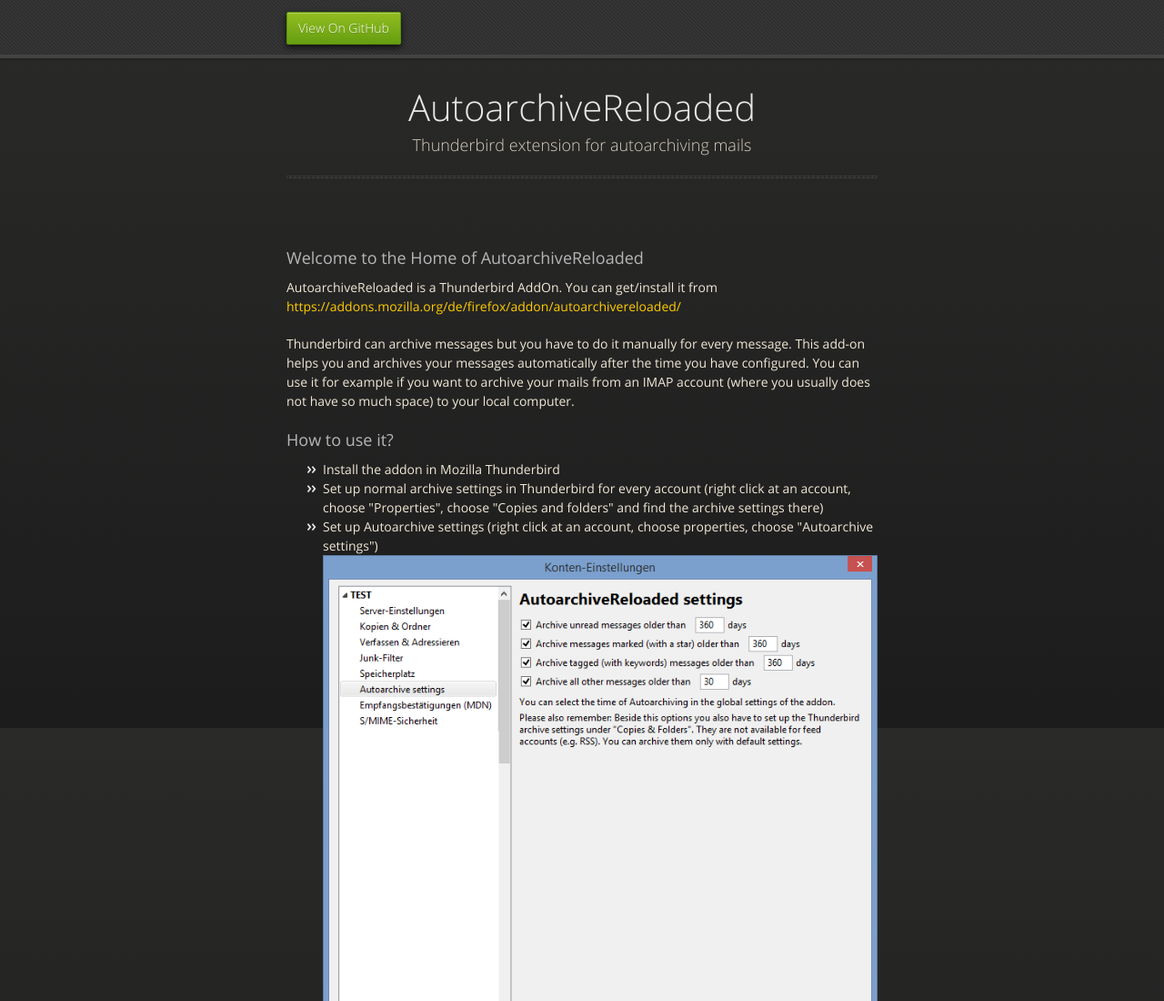
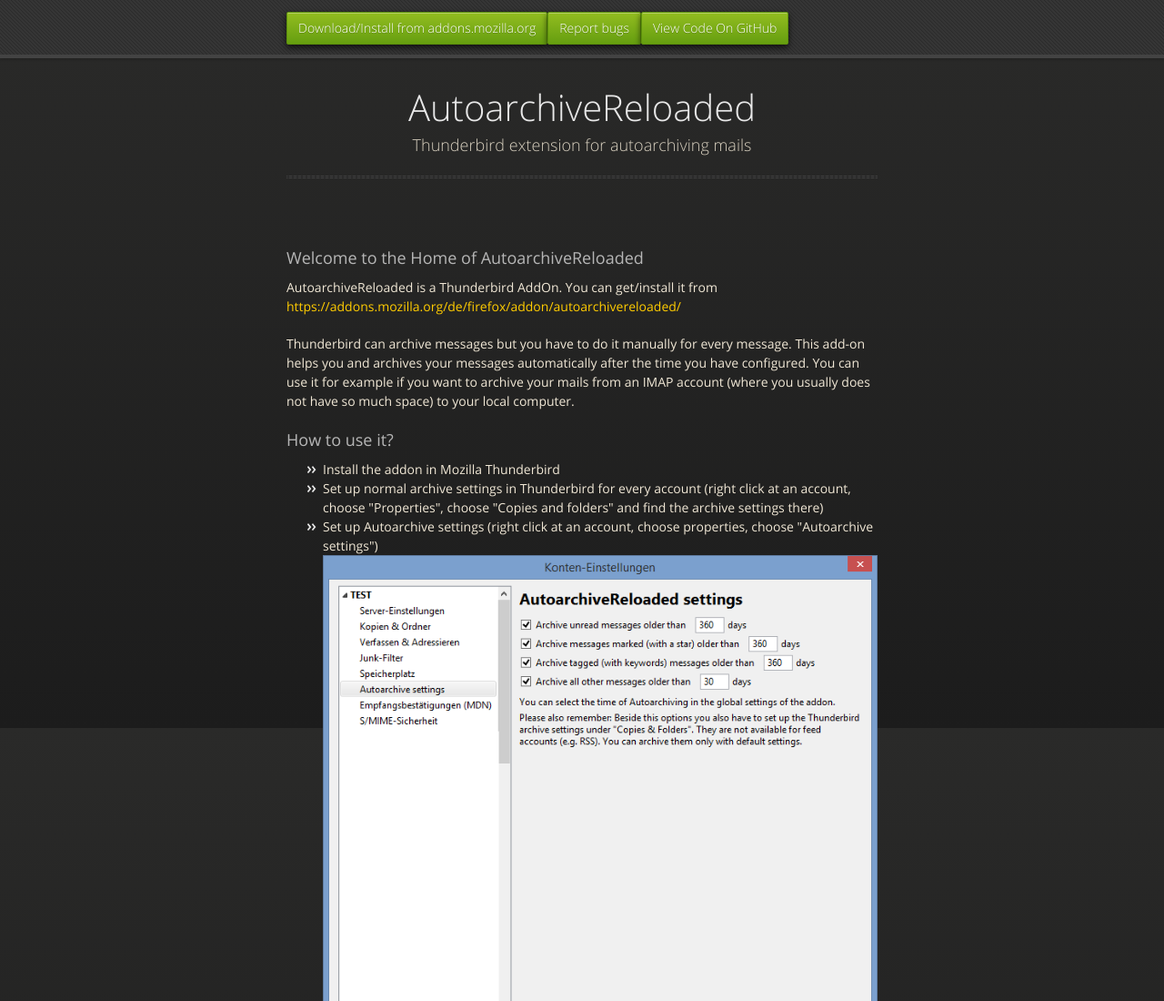
Before and after one commit to Brummolix/AutoarchiveReloaded, a plain HTML site: page index.html in a window 1280 px wide. Shown: the top 1100 px of the page at 91% size. Drawn offline with nearby package versions, Linux system fonts and the light colour scheme.

Commit message:
add more nav buttons

```diff
--- a/index.html
+++ b/index.html
@@ -20,7 +20,9 @@
   <body>
       <div id="header">
         <nav>
-          <li class="fork"><a href="https://github.com/Brummolix/AutoarchiveReloaded">View On GitHub</a></li>
+			<li class="fork"><a href="https://addons.mozilla.org/de/firefox/addon/autoarchivereloaded/">Download/Install from addons.mozilla.org</a></li>
+			<li class="fork"><a href="https://github.com/Brummolix/AutoarchiveReloaded/issues">Report bugs</a></li>
+			<li class="fork"><a href="https://github.com/Brummolix/AutoarchiveReloaded">View Code On GitHub</a></li>
 		  <!--
           <li class="downloads"><a href="https://github.com/Brummolix/AutoarchiveReloaded/zipball/master">ZIP</a></li>
           <li class="downloads"><a href="https://github.com/Brummolix/AutoarchiveReloaded/tarball/master">TAR</a></li>
```
